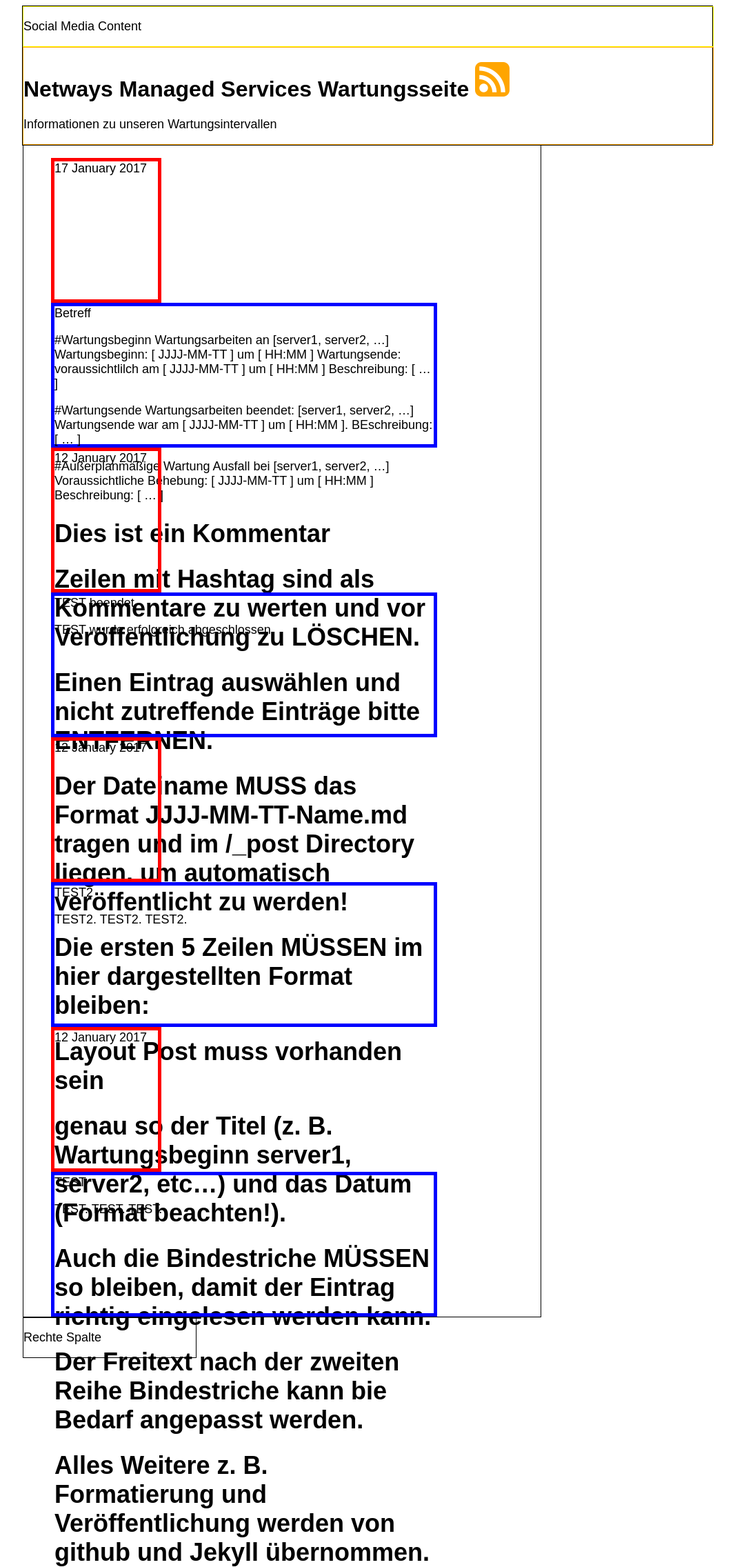
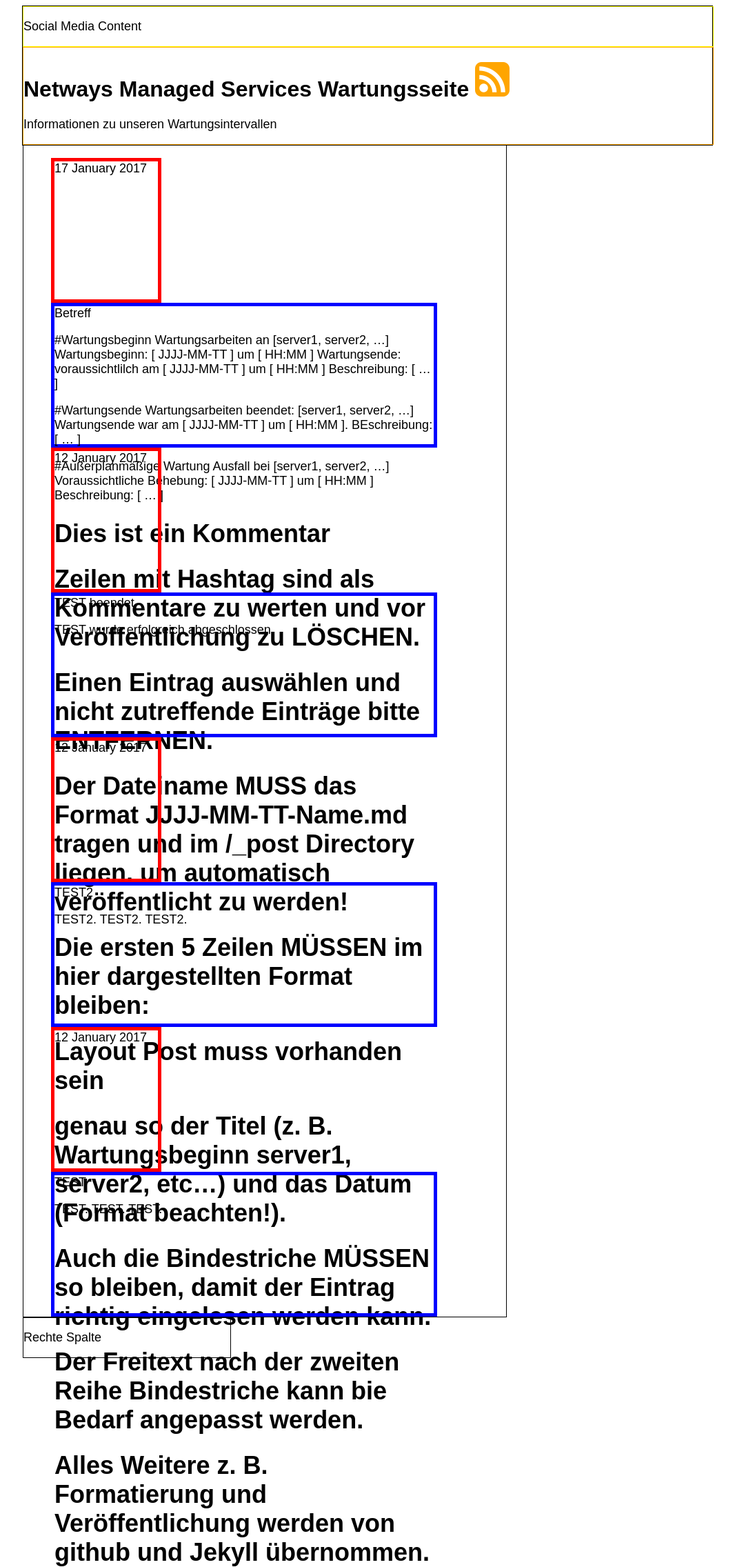
Before and after one commit to Storagegirl/storagegirl.github.io, a Jekyll site: the page built from index.html, in a window 1280 px wide. Shown: the whole page at 69% size, without its empty margins (107-1173 px from the left). Built offline with Jekyll 4.4.1, drawn with Linux system fonts in a browser that asks for light colours.

Commit message:
Update index.html

```diff
--- a/index.html
+++ b/index.html
@@ -14,7 +14,7 @@
 	<p>Informationen zu unseren Wartungsintervallen</p>
 	</div>
 
-	<div id="container2" style="float:left; width:750px; border:1px solid black">
+	<div id="container2" style="float:left; width:70%; border:1px solid black">
 		<ul class="posts">
 		{% for post in site.posts %}
 		<div class=boxdate>
@@ -28,7 +28,7 @@
 		</ul>
 	</div>
 
-	<div id="container3" style="float:left; width:250px; border:1px solid black">
+	<div id="container3" style="float:left; width:30%; border:1px solid black">
 		<p>Rechte Spalte</p>
 	</div>
 
```
